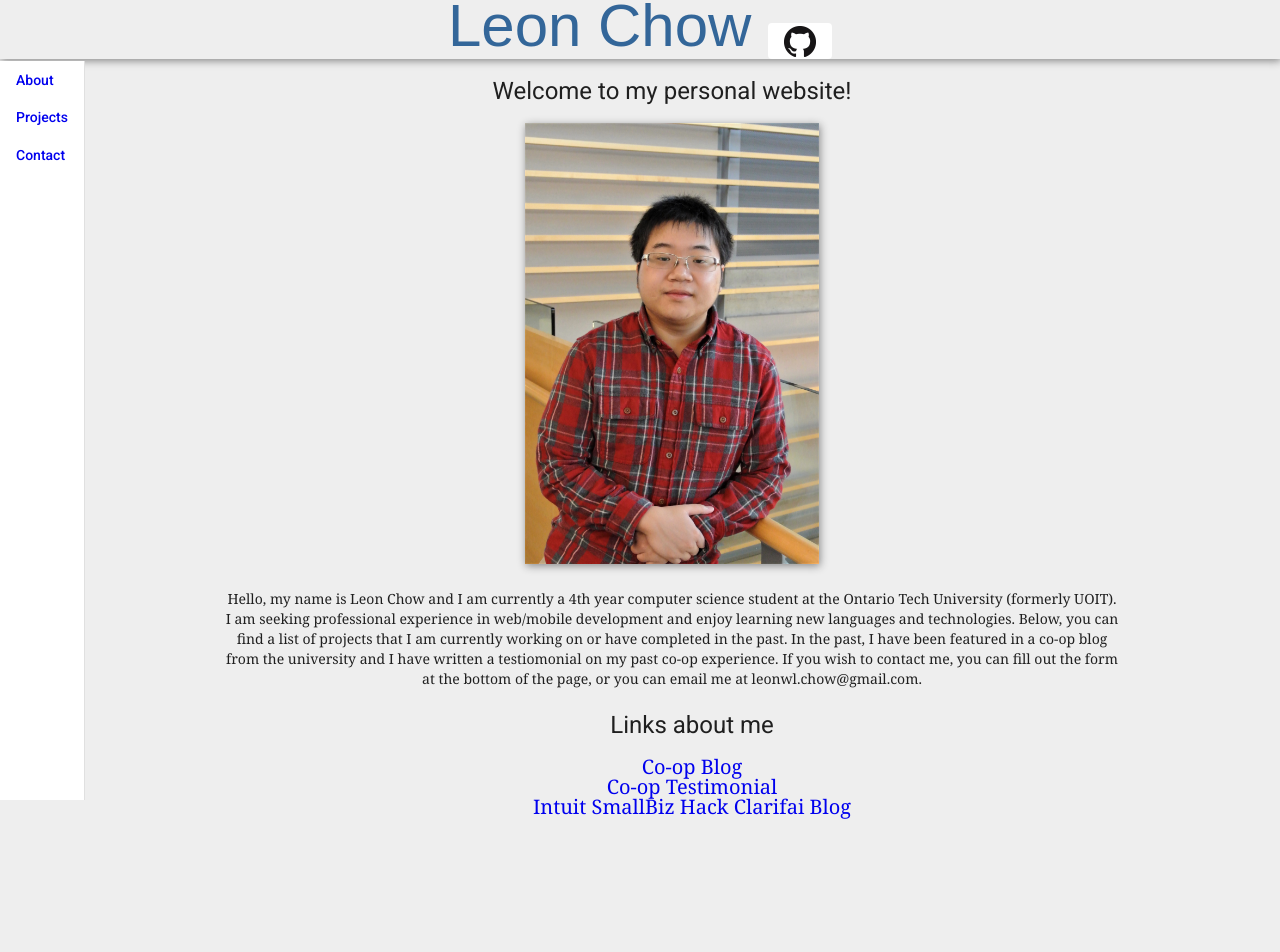
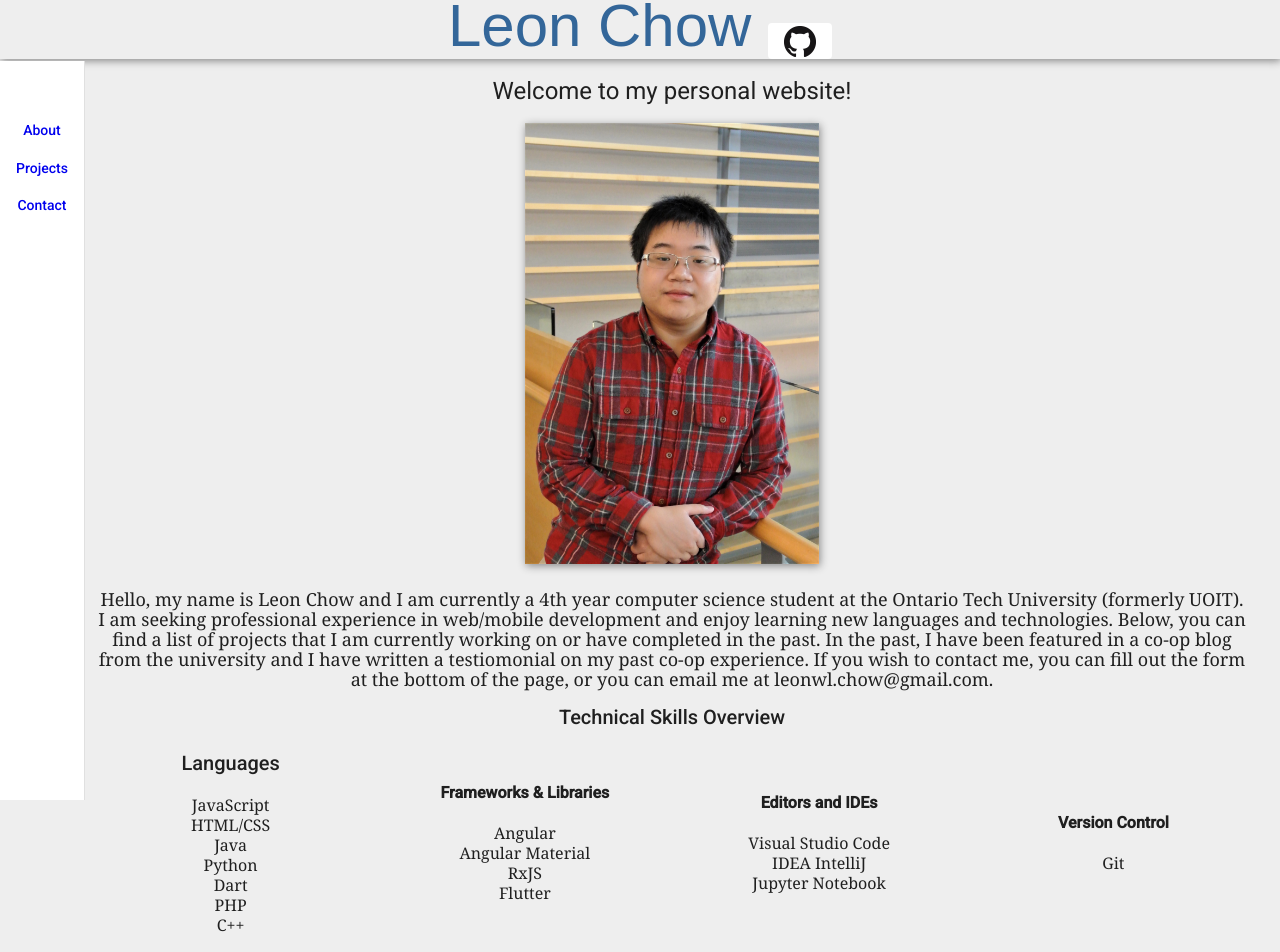
Before and after one commit to leon-chow/leon-chow.github.io, an Angular app: page / in a window 1280 px wide. Shown: the top 952 px of the page. Built offline with nearby package versions, Linux system fonts and the light colour scheme.

Commit message:
Add styles, add skill highlights

```diff
--- a/src/app/about/about.component.css
+++ b/src/app/about/about.component.css
@@ -4,7 +4,8 @@
 
 ul {
   list-style-type: none;
-  font-size: 20px;
+  font-size: 16px;
+  padding-left: 0px;
 }
 
 a {
@@ -14,3 +15,7 @@ a {
 a:hover {
   color: red;
 }
+
+h3 {
+  font-weight: bold;
+}
--- a/src/app/about/about.component.html
+++ b/src/app/about/about.component.html
@@ -7,8 +7,87 @@
   from the university and I have written a testiomonial on my past co-op experience. If you wish to contact me, you can fill out the form <br>
   at the bottom of the page, or you can email me at leonwl.chow@gmail.com.
 </p>
+<h2> Technical Skills Overview </h2>
+<mat-grid-list cols="4" rowHeight="200px" rowWidth="50px">
+  <mat-grid-tile>
+    <div>
+      <h2>
+        Languages
+      </h2>
+      <ul>
+        <li>
+          JavaScript
+        </li>
+        <li>
+          HTML/CSS
+        </li>
+        <li>
+          Java
+        </li>
+        <li>
+          Python
+        </li>
+        <li>
+          Dart
+        </li>
+        <li>
+          PHP
+        </li>
+        <li>
+          C++
+        </li>
+      </ul>
+    </div>
+  </mat-grid-tile>
+  <mat-grid-tile>
+    <div>
+      <h3> Frameworks & Libraries </h3>
+      <ul>
+        <li>
+          Angular
+        </li>
+        <li>
+          Angular Material
+        </li>
+        <li>
+          RxJS
+        </li>
+        <li>
+          Flutter
+        </li>
+      </ul>
+    </div>
+  </mat-grid-tile>
+  <mat-grid-tile>
+    <div>
+      <h3> Editors and IDEs </h3>
+      <ul>
+        <li>
+          Visual Studio Code
+        </li>
+        <li>
+          IDEA IntelliJ
+        </li>
+        <li>
+          Jupyter Notebook
+        </li>
+      </ul>
+    </div>
+  </mat-grid-tile>
+  <mat-grid-tile>
+    <div>
+      <h3> Version Control </h3>
+      <ul>
+        <li>
+          Git
+        </li>
+      </ul>
+    </div>
+
+  </mat-grid-tile>
+</mat-grid-list>
+<h2> Links about me </h2>
 <ul>
-  <h1> Links about me </h1>
   <li>
     <a href="https://blog.ontariotechu.ca/co-ops-in-the-faculty-of-science" target="_blank"> Co-op Blog </a>
   </li>
--- a/src/app/navbar/navbar.component.css
+++ b/src/app/navbar/navbar.component.css
@@ -1,3 +1,8 @@
 a {
   text-decoration: none;
 }
+
+.links {
+  text-align: center;
+  margin-top: 50px;
+}
--- a/src/styles.css
+++ b/src/styles.css
@@ -11,6 +11,10 @@ body {
   font-family: Roboto, "Helvetica Neue", sans-serif;
 }
 
+p {
+  font-size: 18px;
+}
+
 .img {
   box-shadow: 1px 2px 8px #888888;
   width: 100%;
```
